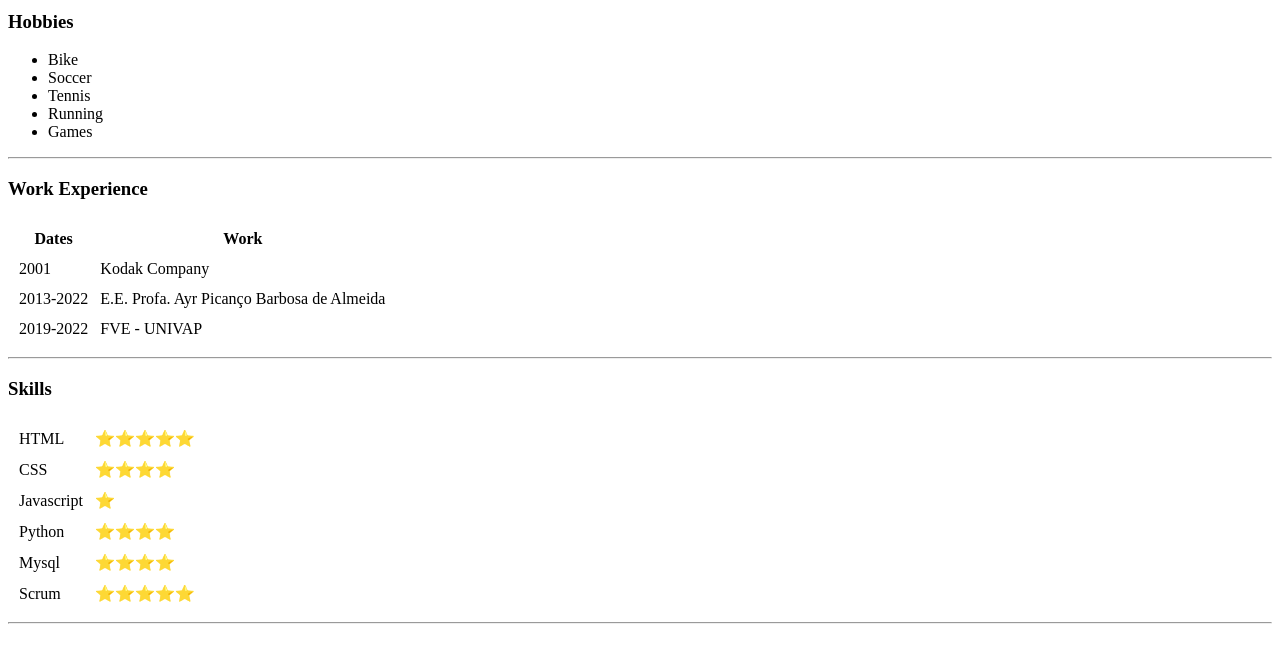
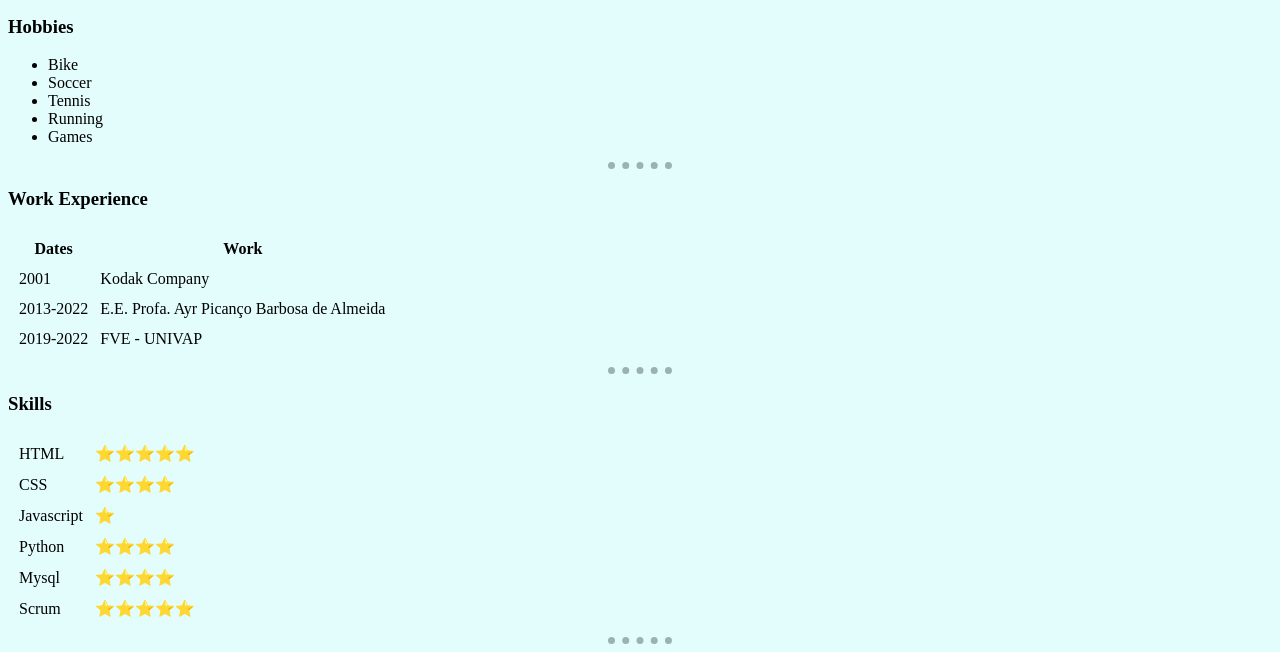
Before and after one commit to zani19/cv, a plain HTML site: page index.html in a window 1280 px wide. Shown: the part 286-938 px from the top of the page. Drawn offline with Linux system fonts and the light colour scheme.

Commit message:
Add internal css style in index.html (body and hr)

```diff
--- a/index.html
+++ b/index.html
@@ -2,6 +2,23 @@
 <head>
     <meta charset="UTF-8">
     <title>Thiago's Personal Site</title>
+
+<style>
+
+    body {
+        background-color:#E3FDFD;
+    }
+
+    hr {
+        border-style: none;
+        border-top-style: dotted;
+        width: 5%;
+        border-color: #9cb2b2;
+        border-width: 7px;
+    }
+
+</style>
+
 </head>
 <body>
     <table>
```
Also changed, not shown: contact-me.html (+1 -1 lines).
